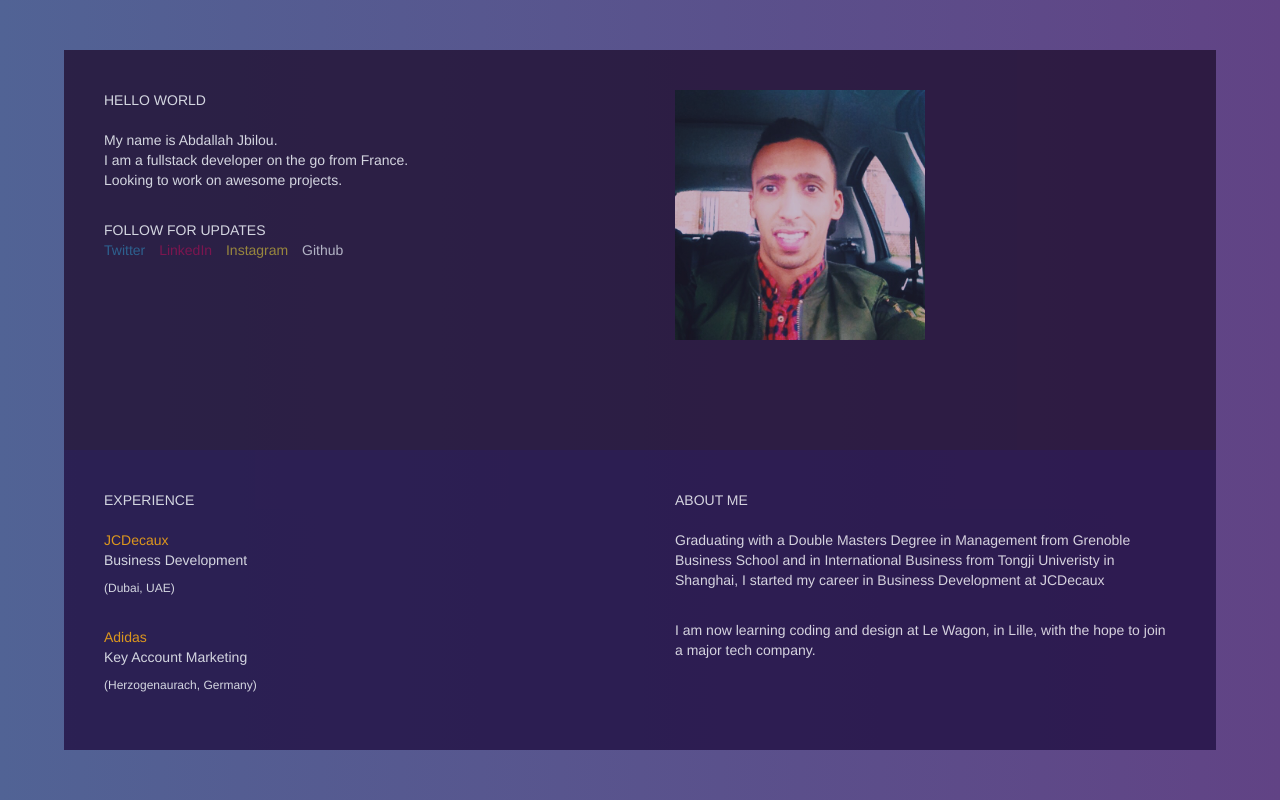
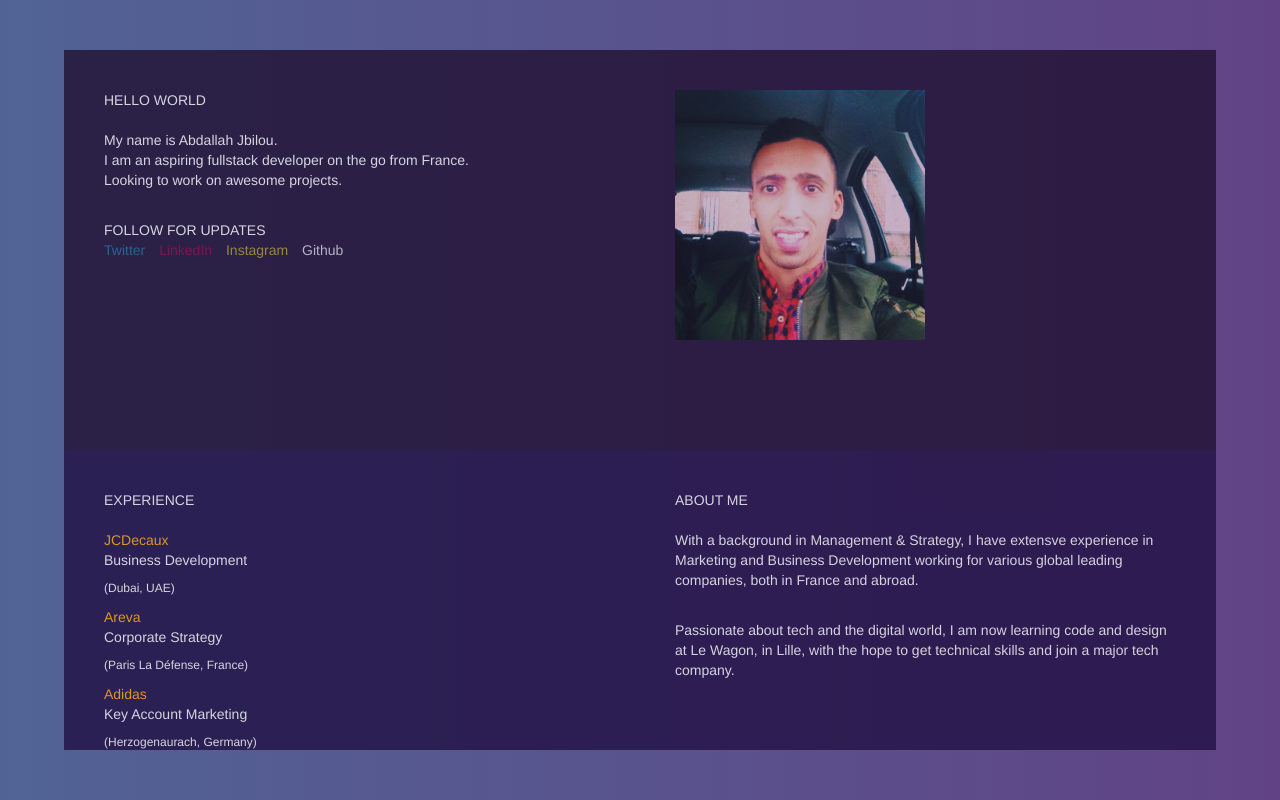
Before and after one commit to jbilo93968/web_page, a plain HTML site: page index.html in a window 1280 px wide. Drawn offline with nearby package versions, Linux system fonts and the light colour scheme.

Commit message:
avanecement web page

```diff
--- a/index.html
+++ b/index.html
@@ -34,7 +34,7 @@
                     <div class="title">HELLO WORLD</div>
                     <br>
                     <p>My name is Abdallah Jbilou.<br>
-                      I am a fullstack developer on the go from France.<br>
+                      I am an aspiring fullstack developer on the go from France.<br>
                       Looking to work on awesome projects.</p><br>
                     </div>
                   </div>
@@ -71,10 +71,13 @@
                     <div class="title">EXPERIENCE</div><br>
                     <div class="head">JCDecaux</div>
                     <p>Business Development<p>
-                      <p class="location">(Dubai, UAE)</p><br>
-                      <div class="head">Adidas</div>
-                      <p>Key Account Marketing</p>
-                      <p class="location">(Herzogenaurach, Germany)</p>
+                    <p class="location">(Dubai, UAE)</p>
+                    <div class="head">Areva</div>
+                    <p>Corporate Strategy</p>
+                    <p class="location">(Paris La Défense, France)</p>
+                    <div class="head">Adidas</div>
+                    <p>Key Account Marketing</p>
+                    <p class="location">(Herzogenaurach, Germany)</p>
                     </div>
                   </div>
                 </div>
@@ -83,9 +86,9 @@
                     <div class="text-left">
                       <div class="title" class="aboutme">ABOUT ME</div>
                       <br>
-                      <p>Graduating with a Double Masters Degree in Management from Grenoble Business School and in International Business from Tongji Univeristy in Shanghai, I started my career in Business Development at JCDecaux</p>
+                      <p>With a background in Management & Strategy, I have extensve experience in Marketing and Business Development working for various global leading companies, both in France and abroad.</p>
                       <br>
-                      <p>I am now learning coding and design at Le Wagon, in Lille, with the hope to join a major tech company.</p>
+                      <p>Passionate about tech and the digital world, I am now learning code and design at Le Wagon, in Lille, with the hope to get technical skills  and join a major tech company.</p>
                     </div>
                   </div>
                 </div>
```
